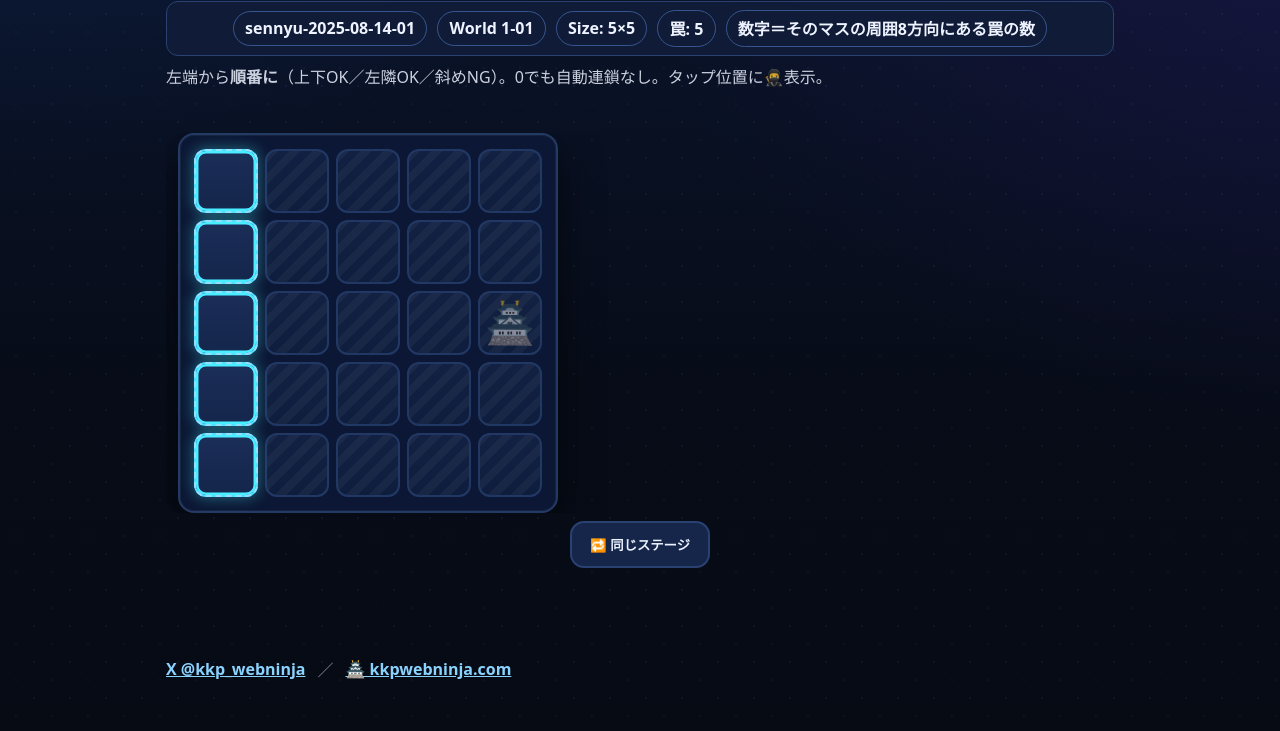
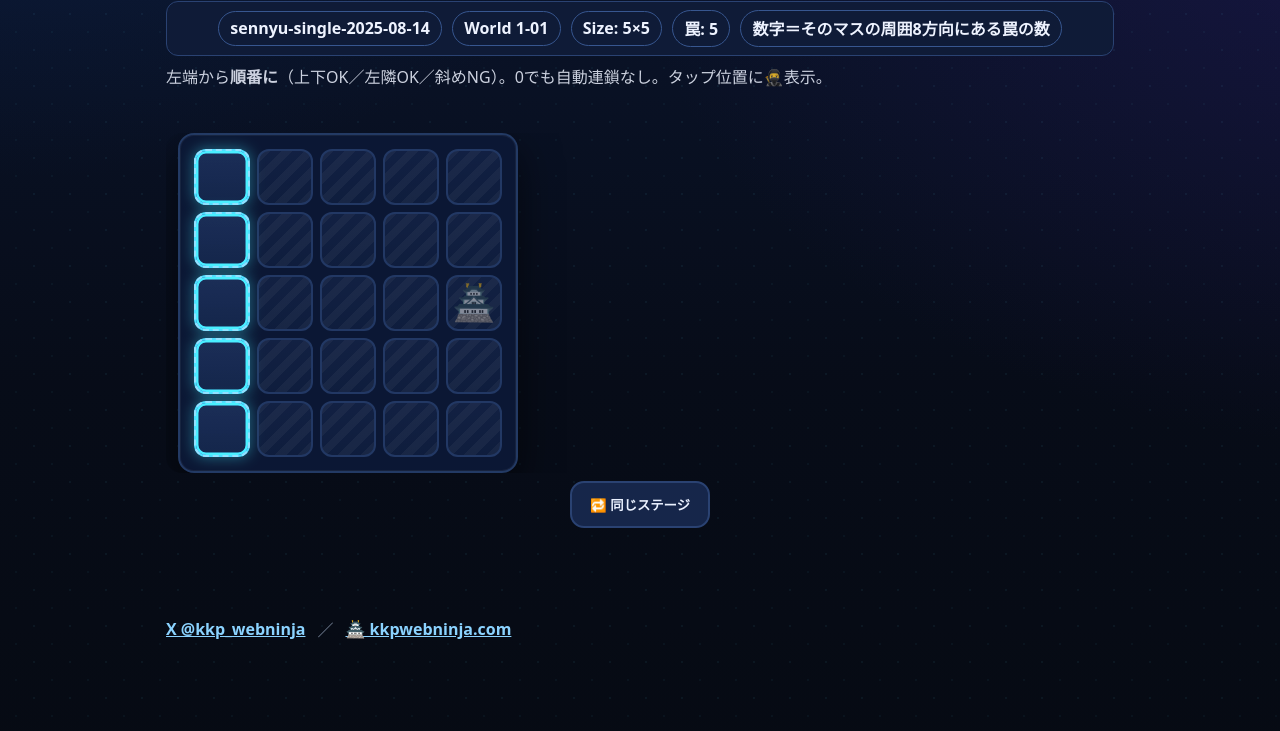
Before and after one commit to kkp-15/ninja-sennyu, a plain HTML site: page index.html in a window 1280 px wide. Both pictures are taken after a click on the button "▶ スタート". Shown: the part 69-800 px from the top of the page. Drawn offline with Linux system fonts and the light colour scheme.

Commit message:
Update index.html

```diff
--- a/index.html
+++ b/index.html
@@ -3,15 +3,17 @@
 <head>
 <meta charset="UTF-8" />
 <meta name="viewport" content="width=device-width,initial-scale=1,viewport-fit=cover" />
-<!-- キャッシュ無効化（古いJSを掴まないように） -->
+<!-- 可能ならインラインJS許可（サーバ側CSPがあればそちらが優先されます） -->
+<meta http-equiv="Content-Security-Policy" content="base-uri 'none'; object-src 'none'; script-src 'self' 'unsafe-inline'">
 <meta http-equiv="Cache-Control" content="no-store, no-cache, must-revalidate, max-age=0">
 <meta http-equiv="Pragma" content="no-cache">
 <meta http-equiv="Expires" content="0">
-<title>忍者潜入🏯 — 安定起動版</title>
+<title>忍者潜入🏯 — sennyu (single-file)</title>
 <style>
   :root{
     --bg:#070c18; --text:#eef3ff;
-    --cell:44px; --gap:7px;
+    --cell:50px; /* JSで画面幅に応じて更新（盤サイズでは縮めない＝横スクロール） */
+    --gap:7px;
     --covered1:#1a2b52; --covered2:#132447; --covered-border:#3a5a94;
     --open1:#0f1b37; --open2:#0a1430; --open-border:#2c497b;
     --frontier:#46e1ff; --frontier-glow:#46e1ff55;
@@ -24,9 +26,11 @@
   body{
     margin:0; color:var(--text);
     font-family:system-ui,-apple-system,"Hiragino Kaku Gothic ProN","Noto Sans JP",sans-serif;
-    background:var(--bg);
+    background: var(--bg);
     display:flex; flex-direction:column; align-items:center;
   }
+
+  /* 背景 */
   .bg{position:fixed; inset:-10vmax; z-index:-2; pointer-events:none;
     background:
       radial-gradient(1200px 800px at 10% -10%, #10306666, transparent 60%),
@@ -41,10 +45,12 @@
     animation:gridMove 22s linear infinite;
   }
   @keyframes gridMove{from{transform:translateY(0)} to{transform:translateY(36px)}}
+
   .wrap{width:100%;max-width:980px;padding:14px 16px}
   header h1{margin:.2em 0 .1em}
   .sub{opacity:.85;margin:.2rem 0 .6rem}
 
+  /* 盤：左端合わせ＋横スクロール */
   #boardWrap{
     width:100%; overflow:auto; -webkit-overflow-scrolling:touch;
     border-radius:16px; margin:.5rem 0;
@@ -53,7 +59,7 @@
   }
   #board{
     display:grid; gap:var(--gap);
-    grid-template-columns:repeat(8,var(--cell)); /* JSで更新 */
+    grid-template-columns:repeat(5,var(--cell)); /* JSで更新 */
     width:max-content; padding:14px;
     background:#0b1734; border:2px solid #233a64; border-radius:16px;
     box-shadow:inset 0 0 0 1px rgba(255,255,255,.05),0 16px 40px rgba(0,0,0,.55);
@@ -68,11 +74,9 @@
     transition:transform .06s ease, filter .12s ease, background .15s ease, border-color .15s ease, box-shadow .15s ease;
   }
   .cell:hover{filter:brightness(1.07)} .cell:active{transform:translateY(1px)}
-  .cell.open{ background:linear-gradient(180deg,var(--open1),var(--open2)); border-color:var(--open-border); cursor:default; box-shadow:inset 0 3px 10px rgba(0,0,0,.45) }
-  .cell.locked{
-    cursor:not-allowed; opacity:.50;
-    background:repeating-linear-gradient(135deg,var(--locked-stripe) 0 8px,transparent 8px 16px),linear-gradient(180deg,var(--covered1),var(--covered2));
-  }
+  .cell.open{ background:linear-gradient(180deg,var(--open1),var(--open2)); border-color:var(--open-border); cursor:default; box-shadow:inset 0 3px 10px rgba(0,0,0,.45)}
+  .cell.locked{ cursor:not-allowed; opacity:.50;
+    background:repeating-linear-gradient(135deg,var(--locked-stripe) 0 8px,transparent 8px 16px),linear-gradient(180deg,var(--covered1),var(--covered2));}
   .cell.frontier{
     box-shadow:0 0 0 3px var(--frontier) inset, 0 0 16px 2px var(--frontier-glow);
     border-color:#4bd3ff; filter:brightness(1.06);
@@ -85,16 +89,21 @@
   .safe0{ color:#c6d6f5; opacity:.95 }
   .n1{color:#76b7ff}.n2{color:#55d68c}.n3{color:#ffc14d}.n4{color:#c5a3ff}
   .n5{color:#ff9a6b}.n6{color:#8fe3ff}.n7{color:#ff7d92}.n8{color:#ffffff}
-  .cell.ninja::before{content:"🥷"; position:absolute; right:2px; bottom:2px; font-size:calc(var(--cell)*0.36)}
+
+  /* 忍者：数字を隠さない右下バッジ */
+  .cell.ninja::before{
+    content:"🥷"; position:absolute; right:2px; bottom:2px;
+    font-size:calc(var(--cell)*0.36); line-height:1; pointer-events:none; opacity:.95;
+  }
 
   .hud{display:flex;gap:10px;flex-wrap:wrap;justify-content:center;align-items:center; background:#0f1b37;border:1px solid #2a4272;border-radius:12px;padding:8px 10px;margin-bottom:.5rem}
   .pill{padding:.35em .7em;border-radius:999px;border:1px solid #37568f;background:#0f1b37;font-weight:800}
   #message{min-height:1.8em;text-align:center;font-weight:900}
-  #message.win{color:var(--ok)} #message.lose{color:var(--ng)}
   .bar{display:flex;gap:12px;justify-content:center;margin:.35rem 0}
   .btn{ background:#16264a;border:2px solid #2a4272;color:#eaf1ff;border-radius:14px;font-weight:900;cursor:pointer;padding:12px 18px }
   .btn:hover{filter:brightness(1.08)}
 
+  /* オーバーレイ */
   .overlay{ position:fixed; inset:0; display:flex; align-items:center; justify-content:center; background:radial-gradient(ellipse at center, rgba(0,0,0,.35), rgba(0,0,0,.7)); z-index:10 }
   .overlay .panel{ background:#0f1b37; border:2px solid #2a4272; border-radius:18px; padding:18px; text-align:center; width:min(520px,92vw) }
   .overlay .panel .btn{ font-size:1rem; padding:10px 16px } /* スタート小さめ */
@@ -134,14 +143,14 @@
     <p id="message" aria-live="polite"></p>
   </main>
 
-  <!-- スタート（フォールバックのため onclick も付与） -->
+  <!-- スタート（念のためフォールバックの onclick も追加） -->
   <div id="intro" class="overlay" aria-modal="true" role="dialog">
     <div class="panel">
       <div style="display:flex;gap:10px;justify-content:center;align-items:center;margin-bottom:10px">
         <span style="opacity:.8">ステージ</span>
         <span id="badge" class="stage-badge">1-01</span>
       </div>
-      <button id="start" class="btn" type="button" onclick="window.sennyuStart && window.sennyuStart(event)">▶ スタート</button>
+      <button id="start" class="btn" type="button" onclick="window.__sennyuStart&&__sennyuStart(event)">▶ スタート</button>
     </div>
   </div>
 
@@ -150,7 +159,7 @@
     <div class="panel">
       <h2 id="ovTitle">🎉 潜入成功！</h2>
       <p id="ovDesc">本丸に到達！</p>
-      <div id="ovBtns" style="display:flex;gap:10px;justify-content:center;flex-wrap:wrap">
+      <div style="display:flex;gap:10px;justify-content:center;flex-wrap:wrap">
         <button id="next" class="btn" type="button">⤴ 次のステージへ</button>
         <button id="again" class="btn" type="button">🔁 同じステージ</button>
       </div>
@@ -166,76 +175,71 @@
   </footer>
 
 <script>
-/* ====== ここから即時初期化（DOMContentLoaded 不使用） ====== */
+/* ====== 即時初期化（DOMContentLoadedに依存しない） ====== */
 (function(){ 'use strict';
-  const VERSION = 'sennyu-2025-08-14-01';
-  const $ = (id)=>document.getElementById(id);
-  const txt = (el,t)=>{ if(el) el.textContent=t; };
+  const VERSION='sennyu-single-2025-08-14';
+  const $=(id)=>document.getElementById(id);
+  const txt=(el,t)=>{ if(el) el.textContent=t; };
 
-  // バージョン表示
-  txt($('verPill'), VERSION);
+  // 画面幅に応じてマスサイズ（盤サイズでは縮めない＝横スクロール方針）
+  function setCellSize(){
+    const vw = Math.min(window.innerWidth, (document.getElementById('boardWrap')?.clientWidth||window.innerWidth));
+    let px = 44; if (vw>=420) px=48; if (vw>=560) px=52; if (vw>=768) px=56; if (vw>=1024) px=60;
+    document.documentElement.style.setProperty('--cell', px+'px');
+  }
+  window.addEventListener('resize', setCellSize);
+  setCellSize();
 
-  // 旧データを念のため掃除（あってもなくてもOK）
+  // SW/一時キー掃除（あってもなくてもOK）
   try{
-    ['sennyu_world','sennyu_sub'].forEach(k=>localStorage.removeItem(k));
-    sessionStorage.removeItem('sennyu_tmp');
+    if('serviceWorker' in navigator){
+      navigator.serviceWorker.getRegistrations().then(rs=>rs.forEach(r=>r.unregister())).catch(()=>{});
+    }
   }catch(_){}
-  if('serviceWorker' in navigator){
-    navigator.serviceWorker.getRegistrations().then(rs=>rs.forEach(r=>r.unregister())).catch(()=>{});
-  }
 
-  // ==== DOM 参照（存在しなければ即警告） ====
-  const boardEl = $('board'), wrapEl=$('boardWrap'), msgEl=$('message');
+  const boardEl=$('board'), wrapEl=$('boardWrap'), msgEl=$('message');
   const stagePill=$('stagePill'), sizePill=$('sizePill'), trapPill=$('trapPill');
   const intro=$('intro'), startBtn=$('start'), badge=$('badge');
   const ov=$('ov'), ovTitle=$('ovTitle'), ovDesc=$('ovDesc'), nextBtn=$('next'), againBtn=$('again'), retryBtn=$('retry');
-  if(!boardEl||!wrapEl||!msgEl||!stagePill||!sizePill||!trapPill||!intro||!startBtn||!badge||!ov||!ovTitle||!ovDesc||!nextBtn||!againBtn||!retryBtn){
-    alert('初期化失敗：要素が見つかりません'); return;
-  }
+  txt($('verPill'), VERSION);
 
-  // ===== 設定：サイズ固定／罠で難易度調整 =====
-  const MAX_WORLD=5, SUBS=5;
+  const MAX_WORLD=5, SUBS=5;  // 5×(1..5)
   let world=1, sub=1;
-  let SIZE=5, TRAPS=6, board=[], revealed=[], ninja=null, castle={x:4,y:2};
+  let SIZE=5, TRAPS=6, board=[], revealed=[], castle={x:4,y:2}, ninja=null;
 
-  const sizeOfWorld = (w)=>({1:5,2:6,3:7,4:8,5:9}[w]||9);
+  const sizeOfWorld=(w)=>({1:5,2:6,3:7,4:8,5:9}[w]||9);
   function trapsOf(size, sub){
     const baseBySize={5:6,6:9,7:12,8:16,9:20};
     const base=baseBySize[size] ?? Math.floor(size*size*0.22);
-    const start=Math.max(1, base-1);
-    const cap=Math.floor(size*size*0.30);
-    return Math.min(cap, start+(sub-1));
+    const start=Math.max(1, base-1);            // 1面目は少し軽め
+    const cap=Math.floor(size*size*0.30);       // 上限 30%
+    return Math.min(cap, start+(sub-1));        // サブ毎に +1
   }
 
-  const clamp=(a,b,v)=>Math.max(a, Math.min(b, v));
-  function setCellSize(size){
-    const wrapW = wrapEl.clientWidth || window.innerWidth;
-    const gap = 7*(size-1);
-    const usable = Math.max(160, wrapW - 28 - gap - 8);
-    const px = clamp(32,64, Math.floor(usable/size));
-    document.documentElement.style.setProperty('--cell', px+'px');
+  function showIntro(){
+    const s=sizeOfWorld(world);
+    txt(badge, `${world}-${String(sub).padStart(2,'0')}`);
+    txt(stagePill, `World ${world}-${String(sub).padStart(2,'0')}`);
+    txt(sizePill,  `Size: ${s}×${s}`);
+    txt(trapPill,  `罠: ${trapsOf(s, sub)}`);
+    intro.classList.remove('hidden');
   }
-  window.addEventListener('resize', ()=> setCellSize(SIZE));
 
-  // ====== スタート動作（グローバルフォールバックも用意） ======
   function startNow(e){
-    if(e){ e.preventDefault && e.preventDefault(); e.stopPropagation && e.stopPropagation(); }
+    if(e){ e.preventDefault?.(); e.stopPropagation?.(); }
     if(intro.classList.contains('hidden')) return;
     intro.classList.add('hidden');
     startStage();
   }
-  // イベント登録 + フォールバック
   startBtn.addEventListener('click', startNow);
   startBtn.addEventListener('pointerup', startNow);
   intro.addEventListener('click', (e)=>{ if(!e.target.closest('#start')) startNow(e); });
-  window.sennyuStart = startNow; // ← ボタンの onclick からも呼べる
+  window.__sennyuStart=startNow; // フォールバック用
 
-  // ====== 盤生成 ======
   function startStage(attempt=0){
     SIZE=sizeOfWorld(world);
     TRAPS=trapsOf(SIZE, sub);
     castle={x:SIZE-1,y:Math.floor(SIZE/2)};
-    setCellSize(SIZE);
     txt(stagePill, `World ${world}-${String(sub).padStart(2,'0')}`);
     txt(sizePill,  `Size: ${SIZE}×${SIZE}`);
     txt(trapPill,  `罠: ${TRAPS}`);
@@ -247,6 +251,7 @@
     const path=buildPath(SIZE, castle.y); // 最後は上下から入城
     path.add(`${castle.x},${castle.y}`);
 
+    // 罠をランダム配置（通路/左端/🏯除外）
     let placed=0, tries=0, maxTries=SIZE*SIZE*20;
     while(placed<TRAPS && tries++<maxTries){
       const x=Math.floor(Math.random()*SIZE), y=Math.floor(Math.random()*SIZE);
@@ -257,26 +262,30 @@
       board[y][x]='T'; placed++;
     }
 
-    blockCastleLeft(path);       // 左直線ブロック
-    enforceCastlePressure(path); // 城前圧
+    // 左直線封じ & 城前の圧
+    blockCastleLeft(path);
+    enforceCastlePressure(path);
 
+    // 到達性チェック（希に配置が悪い場合は作り直す）
     if(!isReachable()){
       if(attempt<50) return startStage(attempt+1);
-      console.warn('到達性の確保に失敗（50回超）');
+      console.warn('到達性保証に失敗（50回超）');
     }
 
+    // 数字計算
     for(let y=0;y<SIZE;y++) for(let x=0;x<SIZE;x++){
       if(board[y][x]!=='T') board[y][x]=count8(x,y);
     }
     draw();
   }
 
+  /* ===== ロジック ===== */
   function buildPath(size, cy){
     let y=Math.floor(Math.random()*size);
     const s=new Set();
     for(let x=0;x<=size-1;x++){
       s.add(`${x},${y}`);
-      if(x===size-2 && y===cy){
+      if(x===size-2 && y===cy){ // 城の真左に来たら上下にずらす
         if(y+1<size) y++; else y--;
         s.add(`${x},${y}`);
       }
@@ -305,13 +314,12 @@
     const lcx=castle.x-1, lcy=castle.y;
     if(lcx<0) return;
     if(board[lcy][lcx]==='T') return;
-    if(path.has(`${lcx},${lcy}`)) return;
+    if(path.has(`${lcx},${lcy}`)) return; // 通路なら置かない
     const donors=[];
     for(let y=0;y<SIZE;y++) for(let x=0;x<SIZE;x++){
       if(board[y][x]!=='T') continue;
       if(x===0) continue;
       if(x===castle.x && y===castle.y) continue;
-      if(x===lcx && y===lcy) continue;
       if(path.has(`${x},${y}`)) continue;
       donors.push({x,y});
     }
@@ -333,6 +341,7 @@
       return false;
     };
     if(hasNear()) return;
+
     const candidates=[];
     for(let dy=-1;dy<=1;dy++) for(let dx=-1;dx<=1;dx++){
       if(!dx&&!dy) continue;
@@ -341,9 +350,11 @@
       if(nx===castle.x && ny===castle.y) continue;
       if(nx===0) continue;
       if(path.has(`${nx},${ny}`)) continue;
-      if(board[ny][nx]!=='T') candidates.push({nx,ny}); else return;
+      if(board[ny][nx]!=='T') candidates.push({nx,ny});
+      else return;
     }
     if(!candidates.length) return;
+
     const donors=[];
     for(let y=0;y<SIZE;y++) for(let x=0;x<SIZE;x++){
       if(board[y][x]==='T' && x!==0 && !(x===castle.x && y===castle.y) && !path.has(`${x},${y}`)){
@@ -388,7 +399,6 @@
   function draw(){
     boardEl.style.gridTemplateColumns=`repeat(${SIZE}, var(--cell))`;
     boardEl.innerHTML=''; boardEl.classList.remove('boardShine');
-    let ninja={x:-1,y:-1}; // 表示位置（最新の開封位置を右下バッジに）
     for(let y=0;y<SIZE;y++){
       for(let x=0;x<SIZE;x++){
         const el=document.createElement('button');
@@ -405,7 +415,7 @@
             const n=board[y][x]; if(n===0) el.classList.add('safe0'); else { el.textContent=n; el.classList.add('n'+n); }
           }
         }
-        if(window.__ninja && window.__ninja.x===x && window.__ninja.y===y) el.classList.add('ninja');
+        if(ninja && ninja.x===x && ninja.y===y) el.classList.add('ninja');
 
         el.addEventListener('click', ()=>onOpen(x,y));
         el.addEventListener('keydown', e=>{ if(e.key==='Enter'||e.key===' '){ e.preventDefault(); onOpen(x,y); } });
@@ -417,7 +427,7 @@
   function onOpen(x,y){
     if(!canOpen(x,y)){ txt(msgEl,'左端→到達済みの上下左右だけ開けられます。'); return; }
     if(revealed[y][x]) return;
-    revealed[y][x]=true; window.__ninja={x,y};
+    revealed[y][x]=true; ninja={x,y};
 
     if(board[y][x]==='T'){
       txt(msgEl,'💥 罠にかかった！');
@@ -473,24 +483,14 @@
   againBtn.addEventListener('click', ()=>{
     const isFinal=(world===MAX_WORLD && sub===SUBS);
     hideOv();
-    if(isFinal){ world=1; sub=1; } // 完全制覇→最初へ
+    if(isFinal){ world=1; sub=1; }
     showIntro(true);
   });
   retryBtn.addEventListener('click', ()=>{ hideOv(); showIntro(true); });
 
-  function showIntro(same=false){
-    const s=sizeOfWorld(world);
-    txt(badge, `${world}-${String(sub).padStart(2,'0')}`);
-    txt(stagePill, `World ${world}-${String(sub).padStart(2,'0')}`);
-    txt(sizePill,  `Size: ${s}×${s}`);
-    txt(trapPill,  `罠: ${trapsOf(s, sub)}`);
-    intro.classList.remove('hidden');
-  }
-
   // 初期表示
   showIntro();
-
-})(); // ここで即実行
+})();
 </script>
 </body>
 </html>
```
